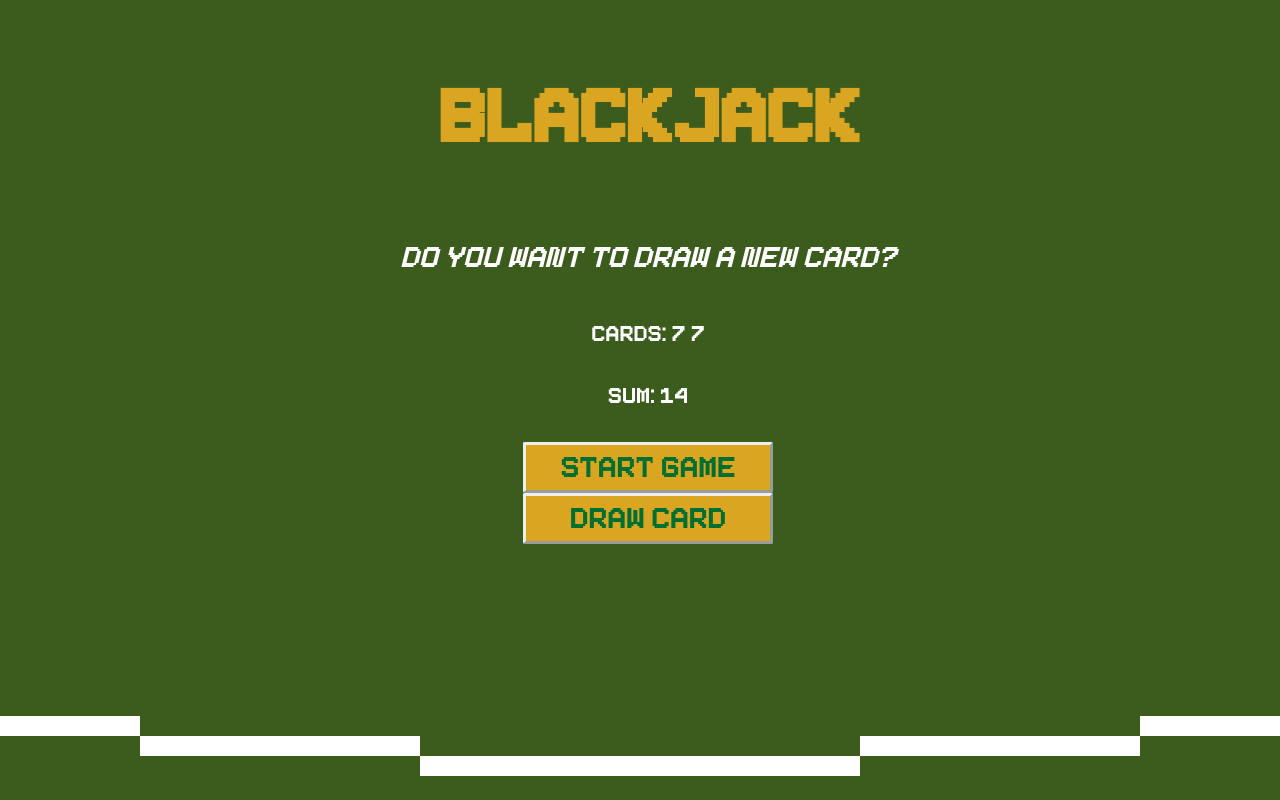
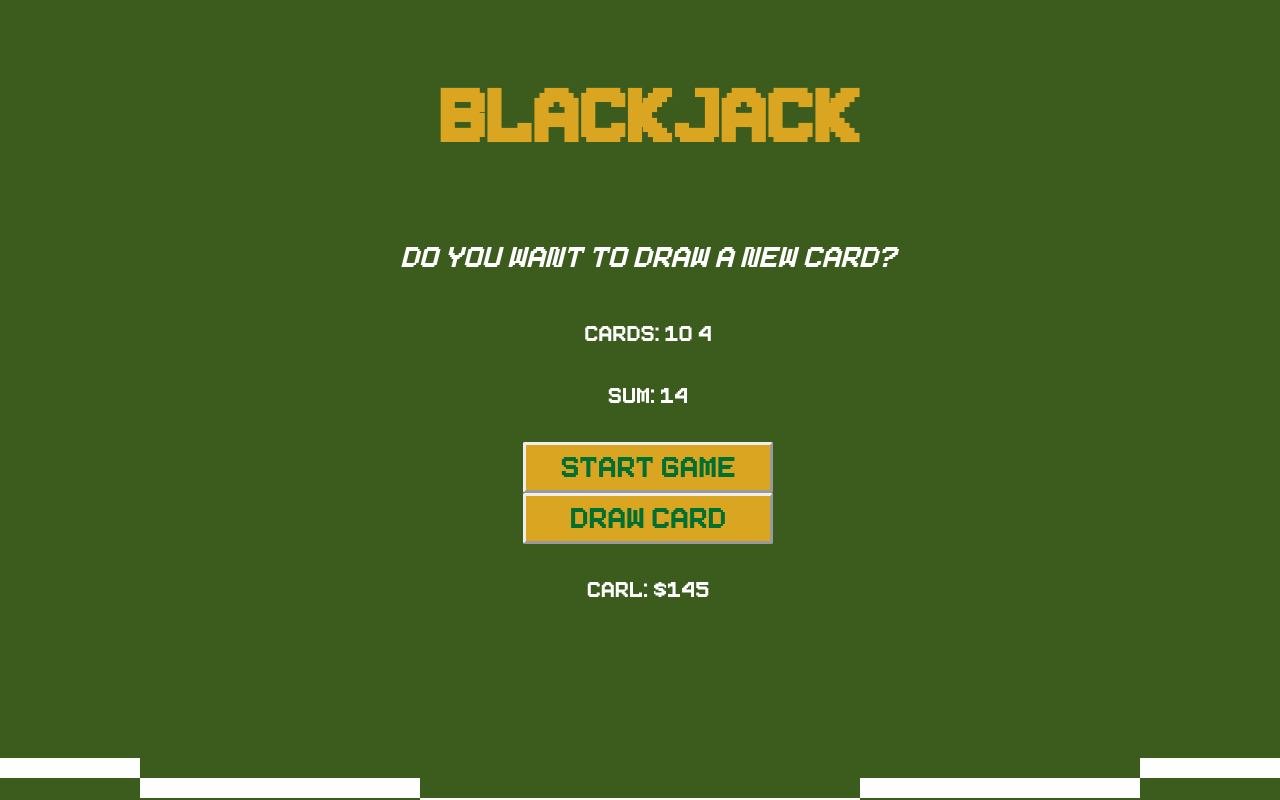
Before and after one commit to keksekopf/blacjack, a plain HTML site: page index.html in a window 1280 px wide. Both pictures are taken after a click on the button "START GAME". Drawn offline with Linux system fonts and the light colour scheme.

Commit message:
Began implementing dealer functionality

```diff
--- a/index.html
+++ b/index.html
@@ -14,6 +14,7 @@
     <button id="start-btn" onclick="startGame()">START GAME</button>
     <br>
     <button id="draw-btn" onclick="drawCard()">DRAW CARD</button>
+    <p id="player-el"></p>
     <script src="script.js"></script>
 </body>
 </html>
--- a/script.js
+++ b/script.js
@@ -1,35 +1,48 @@
 // Backend for blackjack app
 
-// Array of cards
-let cards = [getRandomCard(), getRandomCard()]
+// Declare player variables
+let cards = [] // Player's cards
+let hasBlackJack = false // Whether player has blackjack
+let isAlive = false // Whether the game is finished
+let message = "" // Informs user of current game state
+let sum = 0 // Sum of player's cards
+let blackJack = 21
 
-// Variable to track the state of the player's victory
-let hasBlackJack = false
+// Implement dealer function
+let dealer = {
+    cards: []
+}
 
-// Tracks the state of the game
-let isAlive = true
-let gameStart = false
-
-// Declare a variable to hold the message of the current game state
-let message = ""
-
-// Sum the value of the two player cards
-let sum = cards.reduce(
-    (partialSum, a) => partialSum + a, 0
-)
-
-// Perfect blackjack hand value
-let blackJack = 21
+let player = {
+    name: "Carl",
+    chips: 145,
+    getName: function() {
+        console.log("hello")
+    }
+}
 
 // Initialise HTML elements as variables
 let playerCards = document.getElementById("cards-el")
 let cardsTotalValue = document.querySelector("#sum-el") // slower than getElementById
 let messageEl = document.getElementById("message-el")
-// let startButton = document.getElementById("start-btn")
+let playerEl = document.getElementById("player-el")
+playerEl.textContent = player.name + ": $" + player.chips
 
 // Start the game
 function startGame() {
-    renderGame()
+    // Only start the game if another game isn't started
+    if (!isAlive) {
+        isAlive = true
+        hasBlackJack = false
+        // Assign two random cards
+        cards = [getRandomCard(), getRandomCard()]
+        dealer.cards = [getRandomCard(), getRandomCard()]
+        // Sum the variable so the game can start
+        sum = cards.reduce(
+            (partialSum, a) => partialSum + a, 0
+        )
+        renderGame()
+    }
 }
 
 // Render the game
@@ -55,13 +68,23 @@ function renderGame() {
 
 // Add a new card to the player's hand
 function drawCard() {
-    console.log("Drawing a new card")
-    let newCard = Math.ceil(Math.random() * 11)
-    cards.push(newCard)
-    sum += newCard
-    startGame()
+    if (isAlive && !hasBlackJack) {
+        let newCard = getRandomCard()
+        cards.push(newCard)
+        sum += newCard
+        renderGame()
+    } else {
+        messageEl.textContent = "Please start a new game"
+    }
 }
 
 function getRandomCard() {
-    return Math.ceil(Math.random() *11)
+    let randomCard = Math.ceil(Math.random() *13)
+    if (randomCard > 10) {
+        return 10
+    } else if (randomCard === 1) {
+        return 11
+    } else {
+        return randomCard
+    }
 }
--- a/style.css
+++ b/style.css
@@ -9,7 +9,7 @@
 
 body{
     background-image: url("resources/table-background.png");
-    background-size: center;
+    background-size: 200% auto;
     background-position: center center;
     background-repeat: no-repeat;
     background-color: #B8860B;
```
